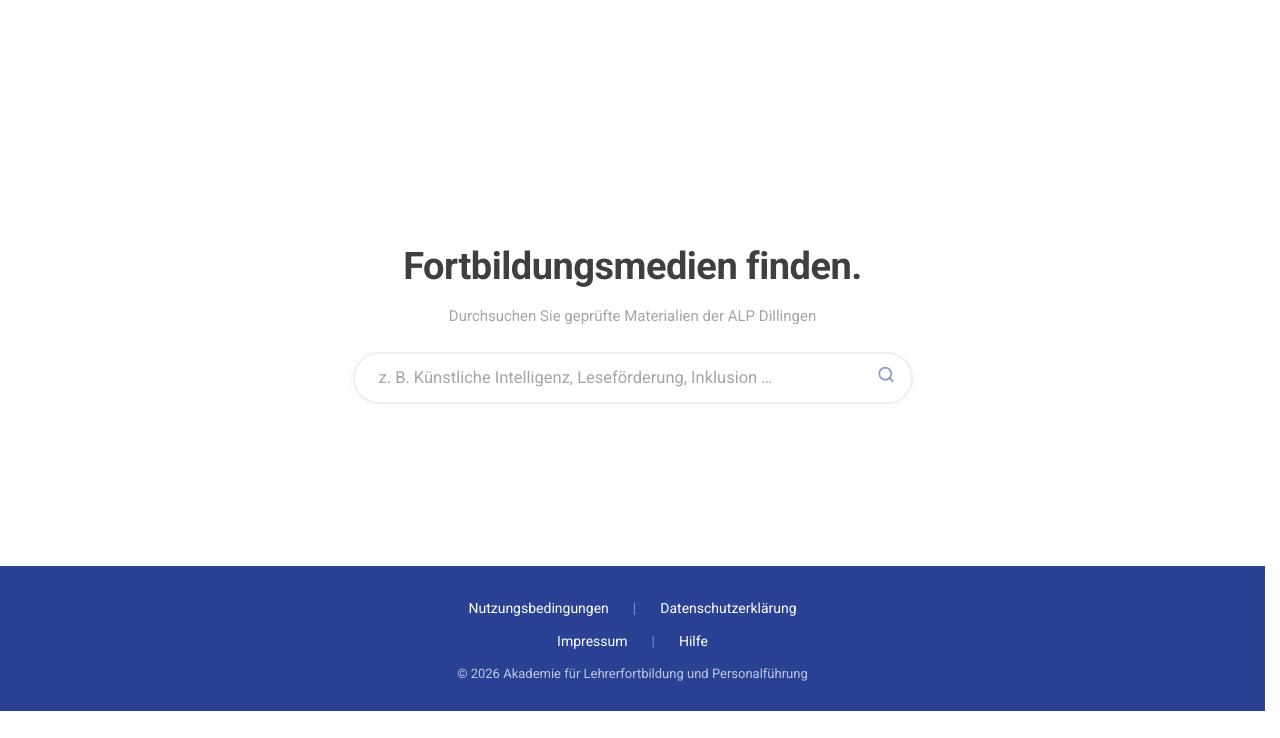
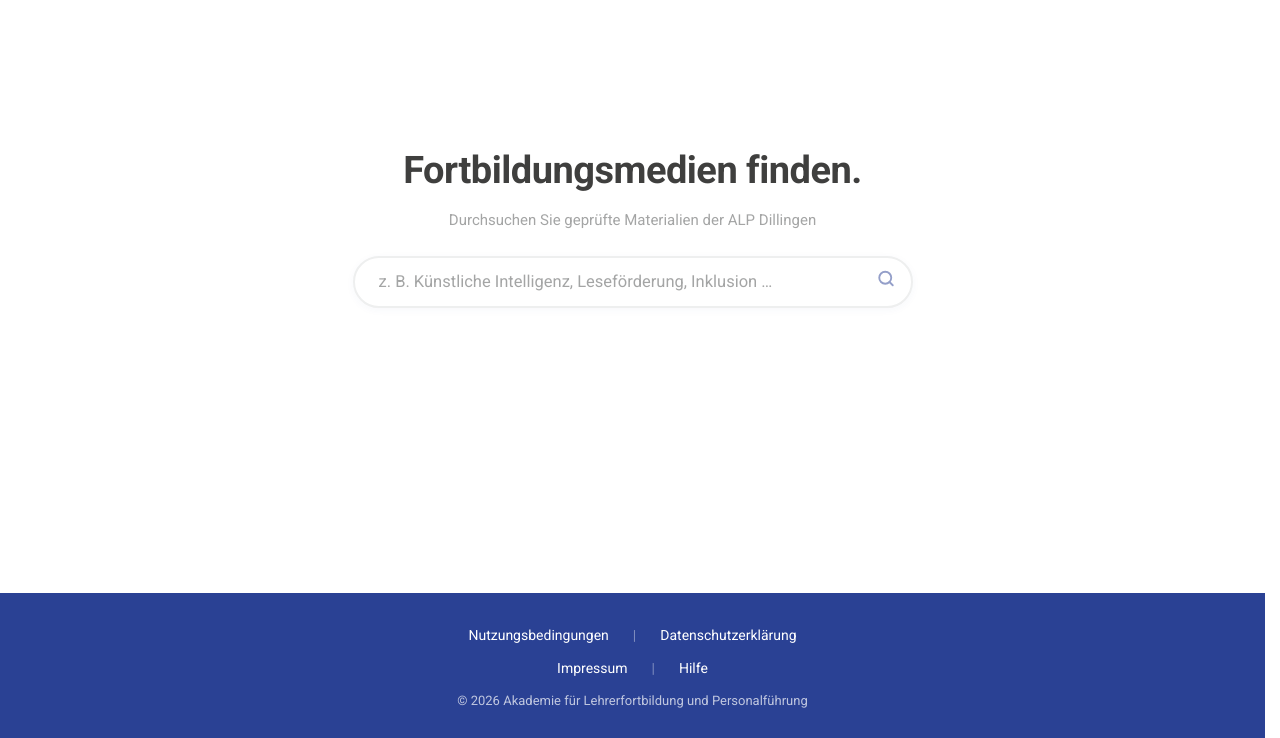
Before and after one commit to benhaeussler/mediathekprototyp, a plain HTML site: page index.html in a window 1280 px wide. Shown: the part 62-800 px from the top of the page. Drawn offline with Linux system fonts and the light colour scheme.

Commit message:
Update index.html

```diff
--- a/index.html
+++ b/index.html
@@ -20,7 +20,7 @@
 }
 *{margin:0;padding:0;box-sizing:border-box}
 html{scrollbar-gutter:stable}
-body{font-family:'Roboto',-apple-system,sans-serif;background:var(--weiss);color:var(--dunkelgrau);line-height:1.5;-webkit-font-smoothing:antialiased}
+body{font-family:'Roboto',-apple-system,sans-serif;background:var(--weiss);color:var(--dunkelgrau);line-height:1.5;-webkit-font-smoothing:antialiased;display:flex;flex-direction:column;min-height:100vh}
 
 .accent-bar{height:3px;background:linear-gradient(90deg,var(--gelb),var(--gelb-50) 50%,transparent)}
 header{background:var(--weiss);border-bottom:1px solid var(--hellgrau);position:sticky;top:0;z-index:100}
@@ -35,7 +35,7 @@ header{background:var(--weiss);border-bottom:1px solid var(--hellgrau);position:
 .nav-tab:hover{color:var(--dunkelgrau)}
 .nav-tab.active{color:var(--blau);border-bottom-color:var(--gelb)}
 
-.search-hero{background:var(--weiss);padding:30vh 24px 12vh;text-align:center;display:flex;flex-direction:column;align-items:center;transition:padding .35s ease}.search-hero.compact{padding:28px 24px 24px}
+.search-hero{background:var(--weiss);padding:18vh 24px 4vh;text-align:center;display:flex;flex-direction:column;align-items:center;transition:padding .35s ease}.search-hero.compact{padding:28px 24px 24px}
 .browse-hero{background:var(--weiss);padding:14vh 24px 5vh;text-align:center;transition:padding .35s ease}.browse-hero.compact{padding:28px 24px 24px}.browse-hero.hidden{display:none}
 .browse-hero h1{font-family:'Roboto',sans-serif;font-size:38px;font-weight:700;color:var(--dunkelgrau);letter-spacing:-.5px;transition:font-size .35s ease}.browse-hero.compact h1{font-size:22px}
 .search-hero.hidden{display:none}
@@ -50,7 +50,7 @@ header{background:var(--weiss);border-bottom:1px solid var(--hellgrau);position:
 .search-box .s-clear.visible{display:block}
 .search-box .s-clear:hover{color:var(--dunkelgrau)}
 
-.filter-area{max-width:1200px;margin:0 auto;padding:14px 24px 0}
+.filter-area{width:100%;max-width:1200px;margin:0 auto;padding:14px 24px 0}
 .filter-area.hidden{display:none}
 .filter-chips{display:flex;gap:6px;flex-wrap:wrap;align-items:center;padding-bottom:10px}
 .filter-chips:empty{padding:0}
@@ -76,7 +76,7 @@ header{background:var(--weiss);border-bottom:1px solid var(--hellgrau);position:
 .fmi.sel .ck{background:var(--blau);border-color:var(--blau);color:var(--weiss)}
 .result-count{margin-left:auto;font-size:13px;color:var(--mittelgrau);white-space:nowrap}
 
-.content{max-width:1200px;margin:0 auto;padding:18px 24px 48px}
+.content{width:100%;max-width:1200px;margin:0 auto;padding:18px 24px 48px}
 
 .browse-section{padding-top:32px;max-width:800px;margin:0 auto}
 .browse-section.hidden{display:none}
@@ -151,7 +151,7 @@ header{background:var(--weiss);border-bottom:1px solid var(--hellgrau);position:
 }
 @media(max-width:480px){.media-grid{grid-template-columns:1fr}.topic-grid,.schwerpunkt-grid{grid-template-columns:1fr 1fr}}
 
-.site-footer{background:var(--blau);color:var(--weiss);text-align:center;padding:32px 24px 28px}
+.site-footer{margin-top:auto;background:var(--blau);color:var(--weiss);text-align:center;padding:32px 24px 28px}
 .footer-links{display:flex;justify-content:center;align-items:center;gap:24px;margin-bottom:12px;font-size:14px}
 .footer-links .sep{opacity:.4}
 .footer-copy{font-size:13px;opacity:.7}
```
